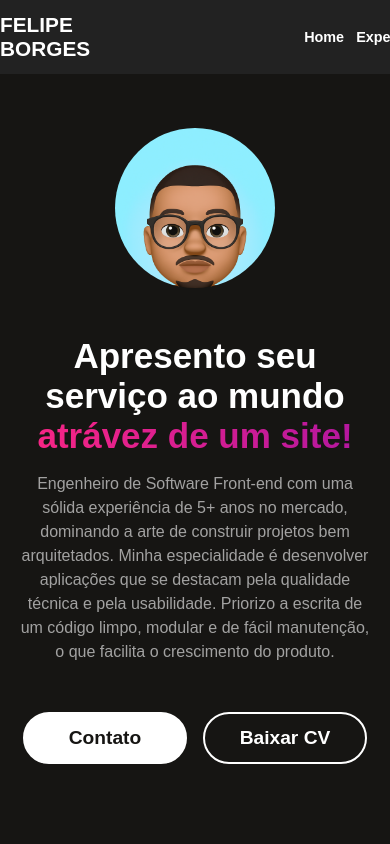
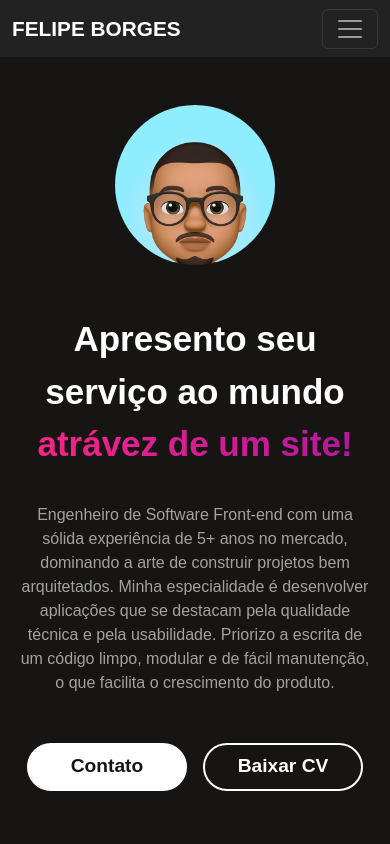
Before and after one commit to fdfborges/portifolioFelipeBorges, a React (Vite) app: page / in a window 390 px wide. Shown: the top 844 px of the page. Built offline with nearby package versions, Linux system fonts and the light colour scheme; a web font is replaced by a local one.

Commit message:
Criada responsividade

```diff
--- a/index.html
+++ b/index.html
@@ -3,6 +3,7 @@
   <head>
     <meta charset="UTF-8" />
     <link rel="icon" type="image/svg+xml" href="/vite.svg" />
+
     <meta name="viewport" content="width=device-width, initial-scale=1.0" />
     <title>Portifólio Felipe Borges</title>
   </head>
--- a/package.json
+++ b/package.json
@@ -10,7 +10,9 @@
     "preview": "vite preview"
   },
   "dependencies": {
+    "bootstrap": "^5.3.7",
     "react": "^19.1.1",
+    "react-bootstrap": "^2.10.10",
     "react-dom": "^19.1.1",
     "react-icons": "^5.5.0",
     "react-router-dom": "^7.8.0"
--- a/src/App.scss
+++ b/src/App.scss
@@ -3,4 +3,5 @@
 
 *{
     margin: 0;
+
 }
--- a/src/components/Apresentation/Apresentation.scss
+++ b/src/components/Apresentation/Apresentation.scss
@@ -142,6 +142,7 @@
 @media (max-width: 768px) {
     .containerApresentationPrincipal {
         gap: 3rem;
+        padding: 3rem 0rem;
 
         .containerTexts {
 
--- a/src/components/Header/Header.jsx
+++ b/src/components/Header/Header.jsx
@@ -1,7 +1,10 @@
 import React from 'react'
 import './Header.scss';
+import NavResponsive from '../NavResponsive/NavResponsive';
 
-export default function Header({ onScrollTo, secaoRef1, secaoRef2, secaoRef3, secaoRef4 }) {
+export default function Header({ onScrollTo, rolarParaSecao, secaoRef1, secaoRef2, secaoRef3, secaoRef4 }) {
+
+
   return (
     <div className="containerHeaderPrincipal">
       <div className="containerHeadeLeft">
--- a/src/components/Header/Header.scss
+++ b/src/components/Header/Header.scss
@@ -49,3 +49,9 @@
 
     }
 }
+
+@media (max-width: 768px) {
+    .containerHeaderPrincipal {
+
+    }
+}
--- /dev/null
+++ b/src/components/NavResponsive/NavResponsive.jsx
@@ -0,0 +1,28 @@
+import React from 'react';
+import 'bootstrap/dist/css/bootstrap.min.css';
+import Container from 'react-bootstrap/Container';
+import Nav from 'react-bootstrap/Nav';
+import Navbar from 'react-bootstrap/Navbar';
+import './NavResponsive.scss'; // 1. IMPORTAR SEU ARQUIVO SCSS
+
+function NavResponsive({ onScrollTo, secaoRef1, secaoRef2, secaoRef3, secaoRef4 }) {
+    return (
+        // 2. ADICIONE SUA CLASSE E REMOVA A PROP "bg"
+        <Navbar collapseOnSelect className="navbar-custom" variant="dark" expand="lg">
+            <Container>
+                <Navbar.Brand href="#home">FELIPE BORGES</Navbar.Brand>
+                <Navbar.Toggle aria-controls="responsive-navbar-nav" />
+                <Navbar.Collapse id="responsive-navbar-nav">
+                    <Nav className="ms-auto">
+                        <Nav.Link onClick={() => onScrollTo(secaoRef1)}> Home</Nav.Link>
+                        <Nav.Link onClick={() => onScrollTo(secaoRef2)}>Experiência</Nav.Link>
+                        <Nav.Link onClick={() => onScrollTo(secaoRef3)}>Projetos</Nav.Link>
+                        <Nav.Link onClick={() => onScrollTo(secaoRef4)}>Contato</Nav.Link>
+                    </Nav>
+                </Navbar.Collapse>
+            </Container>
+        </Navbar >
+    );
+}
+
+export default NavResponsive;
--- /dev/null
+++ b/src/components/NavResponsive/NavResponsive.scss
@@ -0,0 +1,28 @@
+@import '../fonts/font.scss';
+@import '../palletColor/palletColor.scss';
+
+.navbar-custom {
+    background-color: $secondaryBlack;
+}
+
+.navbar-custom .nav-link {
+    font-family: $font-body;
+    font-size: 1rem;
+    font-weight: 500;
+    color: $primaryWhite !important;
+
+    &:hover {
+        color: $primaryGray !important;
+    }
+
+    &:active {
+        color: $primaryGray !important;
+    }
+}
+
+.navbar-custom .navbar-brand {
+    color: $primaryWhite !important;
+    font-family: $font-body;
+    font-weight: 700;
+    font-size: 1.3rem;
+}
--- a/src/pages/Home/Home.jsx
+++ b/src/pages/Home/Home.jsx
@@ -5,6 +5,7 @@ import Experience from '../../components/Experience/Experience.jsx'
 import Projetos from '../../components/Projetos/Projetos.jsx'
 import Footer from '../../components/Footer/Footer.jsx'
 import './Home.scss';
+import NavResponsive from '../../components/NavResponsive/NavResponsive.jsx'
 export default function Home() {
 
   const secaoRef1 = useRef(null);
@@ -21,6 +22,16 @@ export default function Home() {
 
   return (
     <>
+      <div className="containerNavResponsive">
+        <NavResponsive
+          onScrollTo={rolarParaSecao}
+          secaoRef1={secaoRef1}
+          secaoRef2={secaoRef2}
+          secaoRef3={secaoRef3}
+          secaoRef4={secaoRef4}
+        />
+      </div>
+      <div className="containerHeader">
         <Header
           onScrollTo={rolarParaSecao}
           secaoRef1={secaoRef1}
@@ -28,6 +39,8 @@ export default function Home() {
           secaoRef3={secaoRef3}
           secaoRef4={secaoRef4}
         />
+      </div>
+
       <div className="containerHomeProjectPrincipal">
         <Apresentation secaoRef1={secaoRef1} />
         <Experience secaoRef2={secaoRef2} />
--- a/src/pages/Home/Home.scss
+++ b/src/pages/Home/Home.scss
@@ -1,3 +1,18 @@
+@import '../../components/fonts/font.scss';
+@import '../../components/palletColor/palletColor.scss';
+
+@media (min-width: 769px) {
+    .containerNavResponsive {
+        display: none;
+    }
+}
+
+@media (max-width: 768px) {
+    .containerHeader {
+        display: none;
+    }
+}
+
 .containerHomeProjectPrincipal{
-
+    background-color: $primaryBlack;
 }
```
Also changed, not shown: 1 other file (tests, documents, lock files or other folders). Lines whose indentation alone changed are shown as unchanged.
